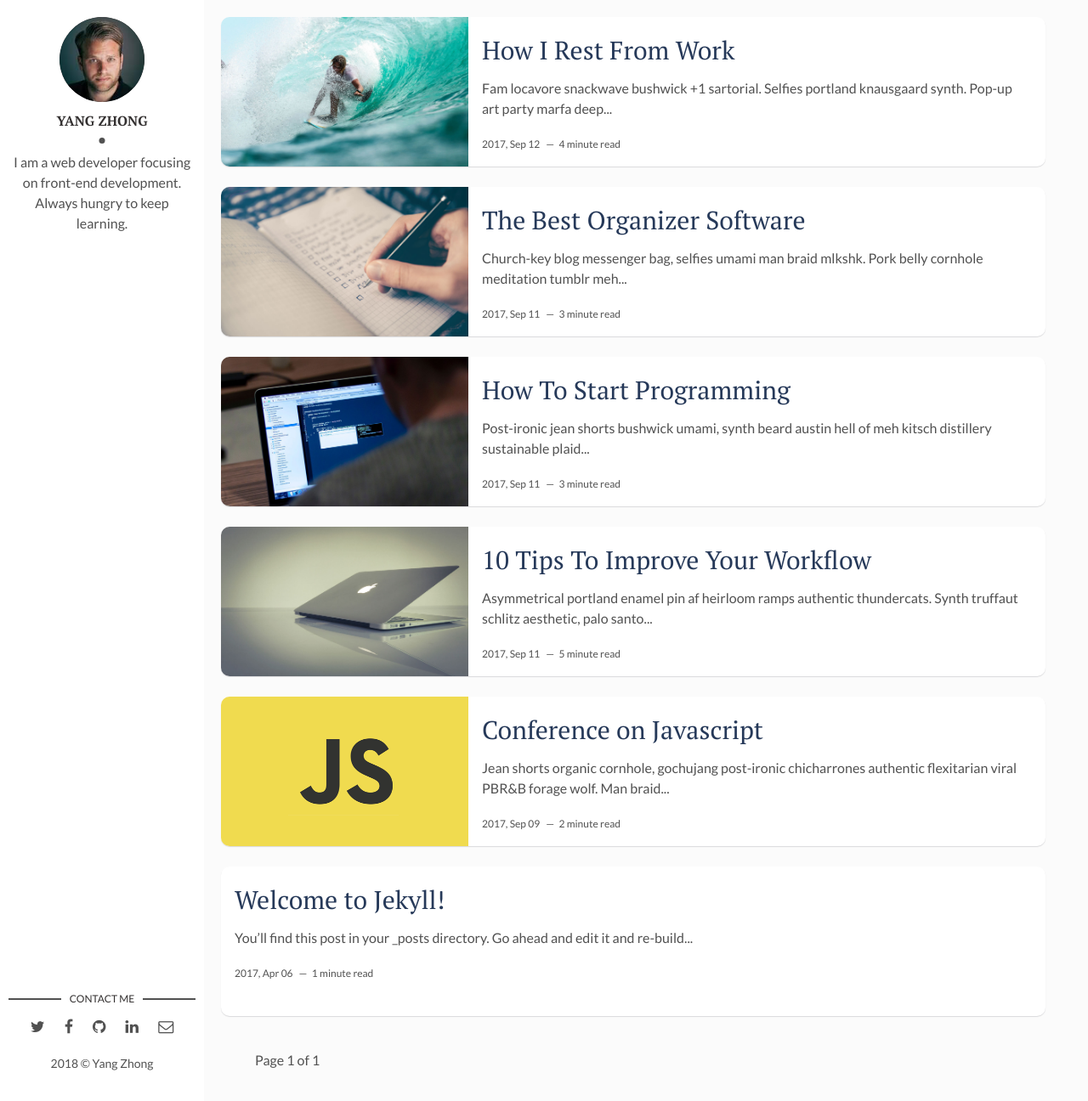
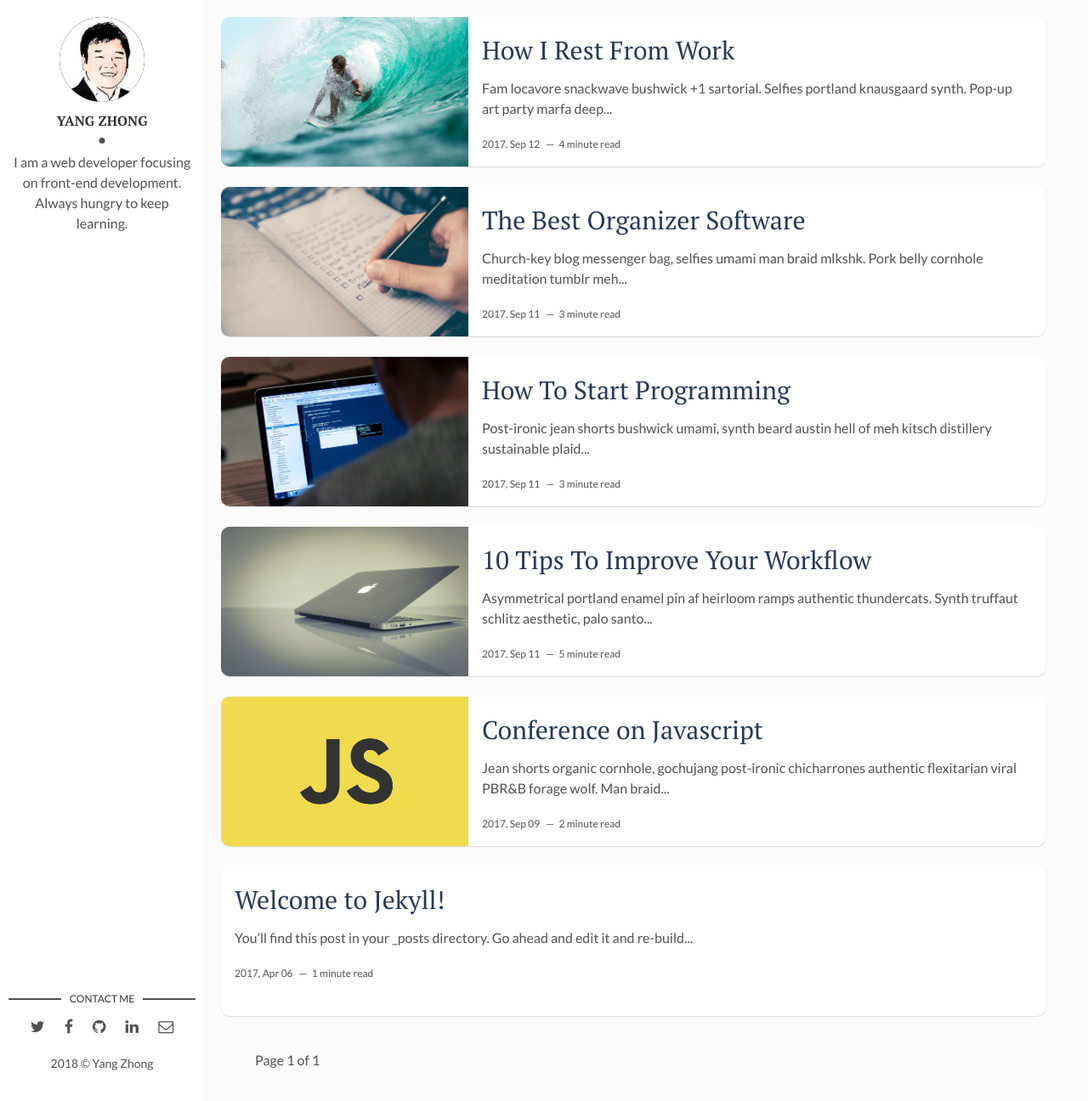
Before and after one commit to yzhong1985/yzhong1985.github.io, a Jekyll site: the page built from index.html, in a window 1280 px wide and 1296 px high. Shown: the whole window at 85% size. Built offline with Jekyll 4.4.1, drawn with Linux system fonts in a browser that asks for light colours; the list of posts is cut into pages by our own code.

Commit message:
Added my profile photo

```diff
--- a/_config.yml
+++ b/_config.yml
@@ -7,7 +7,7 @@ site-twitter: #if your site has a twitter account, enter it here
 
 # Author Settings
 author: Yang Zhong # add your name
-author-img: david-freeman.jpg # add your photo
+author-img: yang-cartoon-sm.jpg # add your photo
 about-author: I am a web developer focusing on front-end development. Always hungry to keep learning. # add description
 twitter: # add your Twitter handle
 facebook: # add your Facebook handle
```
Also changed, not shown: assets/img/yang-cartoon-sm.jpg (added).
